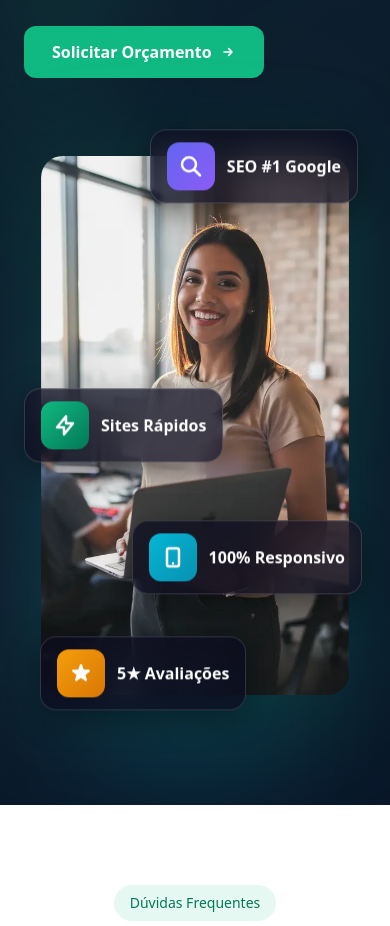
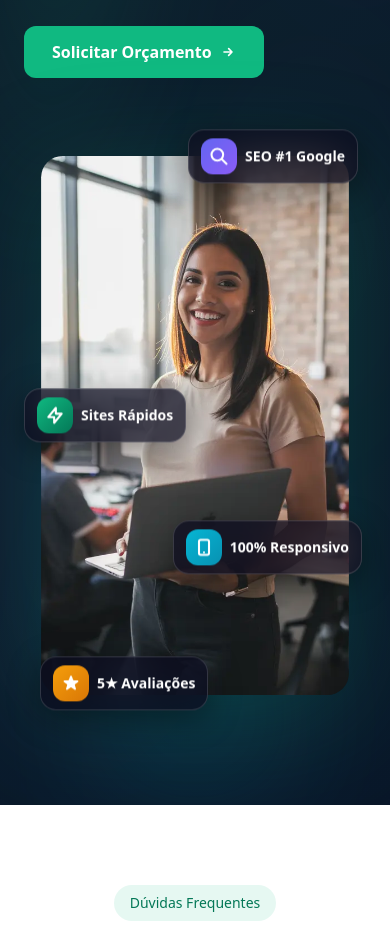
Before and after one commit to bezerradaniels/mintcode, a React (Vite) app: page / in a window 390 px wide. Shown: the part 7400-8326 px from the top of the page. Built offline with nearby package versions, Linux system fonts and the light colour scheme; a web font is replaced by a local one.

Commit message:
feat: reduce About cards padding to px-3 py-2 gap-2 for proportional look

```diff
--- a/src/components/sections/About/index.tsx
+++ b/src/components/sections/About/index.tsx
@@ -97,7 +97,7 @@ export default function About() {
 
               {/* Card 1 — left, upper third */}
               <div
-                className="float-a absolute left-0 top-[45%] lg:-translate-x-1/2 flex items-center gap-3 px-4 py-3 lg:px-5 lg:py-4 rounded-2xl whitespace-nowrap"
+                className="float-a absolute left-0 top-[45%] lg:-translate-x-1/2 flex items-center gap-2 px-3 py-2 lg:px-5 lg:py-4 rounded-2xl whitespace-nowrap"
                 style={{
                   background: 'rgba(10,10,30,0.7)',
                   backdropFilter: 'blur(20px)',
@@ -105,17 +105,17 @@ export default function About() {
                   boxShadow: '0 8px 32px rgba(0,0,0,0.4)'
                 }}
               >
-                <div className="w-12 h-12 rounded-xl flex items-center justify-center shrink-0" style={{ background: 'linear-gradient(135deg,#10b981,#047857)' }}>
-                  <svg className="w-6 h-6 text-white" fill="none" stroke="currentColor" viewBox="0 0 24 24" strokeWidth={2.5}>
+                <div className="w-9 h-9 rounded-xl flex items-center justify-center shrink-0" style={{ background: 'linear-gradient(135deg,#10b981,#047857)' }}>
+                  <svg className="w-5 h-5 text-white" fill="none" stroke="currentColor" viewBox="0 0 24 24" strokeWidth={2.5}>
                     <path strokeLinecap="round" strokeLinejoin="round" d="M13 10V3L4 14h7v7l9-11h-7z" />
                   </svg>
                 </div>
-                <p className="text-white text-base font-bold">Sites Rápidos</p>
+                <p className="text-white text-sm font-bold">Sites Rápidos</p>
               </div>
 
               {/* Card 2 — left, lower third */}
               <div
-                className="float-b absolute right-1 lg:left-0 top-2/3 lg:-translate-x-1/2 flex items-center gap-3 px-4 py-3 lg:px-5 lg:py-4 rounded-2xl whitespace-nowrap"
+                className="float-b absolute right-1 lg:left-0 top-2/3 lg:-translate-x-1/2 flex items-center gap-2 px-3 py-2 lg:px-5 lg:py-4 rounded-2xl whitespace-nowrap"
                 style={{
                   background: 'rgba(10,10,30,0.7)',
                   backdropFilter: 'blur(20px)',
@@ -123,17 +123,17 @@ export default function About() {
                   boxShadow: '0 8px 32px rgba(0,0,0,0.4)'
                 }}
               >
-                <div className="w-12 h-12 rounded-xl flex items-center justify-center shrink-0" style={{ background: 'linear-gradient(135deg,#06b6d4,#0891b2)' }}>
-                  <svg className="w-6 h-6 text-white" fill="none" stroke="currentColor" viewBox="0 0 24 24" strokeWidth={2.5}>
+                <div className="w-9 h-9 rounded-xl flex items-center justify-center shrink-0" style={{ background: 'linear-gradient(135deg,#06b6d4,#0891b2)' }}>
+                  <svg className="w-5 h-5 text-white" fill="none" stroke="currentColor" viewBox="0 0 24 24" strokeWidth={2.5}>
                     <path strokeLinecap="round" strokeLinejoin="round" d="M12 18h.01M8 21h8a2 2 0 002-2V5a2 2 0 00-2-2H8a2 2 0 00-2 2v14a2 2 0 002 2z" />
                   </svg>
                 </div>
-                <p className="text-white text-base font-bold">100% Responsivo</p>
+                <p className="text-white text-sm font-bold">100% Responsivo</p>
               </div>
 
               {/* Card 3 — right, upper third */}
               <div
-                className="float-b absolute right-2 lg:right-0 top-2 lg:top-0 lg:translate-x-1/2 flex items-center gap-3 px-4 py-3 lg:px-5 lg:py-4 rounded-2xl whitespace-nowrap"
+                className="float-b absolute right-2 lg:right-0 top-2 lg:top-0 lg:translate-x-1/2 flex items-center gap-2 px-3 py-2 lg:px-5 lg:py-4 rounded-2xl whitespace-nowrap"
                 style={{
                   background: 'rgba(10,10,30,0.7)',
                   backdropFilter: 'blur(20px)',
@@ -141,17 +141,17 @@ export default function About() {
                   boxShadow: '0 8px 32px rgba(0,0,0,0.4)'
                 }}
               >
-                <div className="w-12 h-12 rounded-xl flex items-center justify-center shrink-0" style={{ background: 'linear-gradient(135deg,#6366f1,#8b5cf6)' }}>
-                  <svg className="w-6 h-6 text-white" fill="none" stroke="currentColor" viewBox="0 0 24 24" strokeWidth={2.5}>
+                <div className="w-9 h-9 rounded-xl flex items-center justify-center shrink-0" style={{ background: 'linear-gradient(135deg,#6366f1,#8b5cf6)' }}>
+                  <svg className="w-5 h-5 text-white" fill="none" stroke="currentColor" viewBox="0 0 24 24" strokeWidth={2.5}>
                     <path strokeLinecap="round" strokeLinejoin="round" d="M21 21l-6-6m2-5a7 7 0 11-14 0 7 7 0 0114 0z" />
                   </svg>
                 </div>
-                <p className="text-white text-base font-bold">SEO #1 Google</p>
+                <p className="text-white text-sm font-bold">SEO #1 Google</p>
               </div>
 
               {/* Card 4 — right, lower third */}
               <div
-                className="float-a absolute left-4 lg:right-0 bottom-2 lg:bottom-0 lg:translate-x-1/2 flex items-center gap-3 px-4 py-3 lg:px-5 lg:py-4 rounded-2xl whitespace-nowrap"
+                className="float-a absolute left-4 lg:right-0 bottom-2 lg:bottom-0 lg:translate-x-1/2 flex items-center gap-2 px-3 py-2 lg:px-5 lg:py-4 rounded-2xl whitespace-nowrap"
                 style={{
                   background: 'rgba(10,10,30,0.7)',
                   backdropFilter: 'blur(20px)',
@@ -159,12 +159,12 @@ export default function About() {
                   boxShadow: '0 8px 32px rgba(0,0,0,0.4)'
                 }}
               >
-                <div className="w-12 h-12 rounded-xl flex items-center justify-center shrink-0" style={{ background: 'linear-gradient(135deg,#f59e0b,#d97706)' }}>
-                  <svg className="w-6 h-6 text-white" fill="currentColor" viewBox="0 0 20 20">
+                <div className="w-9 h-9 rounded-xl flex items-center justify-center shrink-0" style={{ background: 'linear-gradient(135deg,#f59e0b,#d97706)' }}>
+                  <svg className="w-5 h-5 text-white" fill="currentColor" viewBox="0 0 20 20">
                     <path d="M9.049 2.927c.3-.921 1.603-.921 1.902 0l1.07 3.292a1 1 0 00.95.69h3.462c.969 0 1.371 1.24.588 1.81l-2.8 2.034a1 1 0 00-.364 1.118l1.07 3.292c.3.921-.755 1.688-1.54 1.118l-2.8-2.034a1 1 0 00-1.175 0l-2.8 2.034c-.784.57-1.838-.197-1.539-1.118l1.07-3.292a1 1 0 00-.364-1.118L2.98 8.72c-.783-.57-.38-1.81.588-1.81h3.461a1 1 0 00.951-.69l1.07-3.292z" />
                   </svg>
                 </div>
-                <p className="text-white text-base font-bold">5★ Avaliações</p>
+                <p className="text-white text-sm font-bold">5★ Avaliações</p>
               </div>
 
             </div>
```
